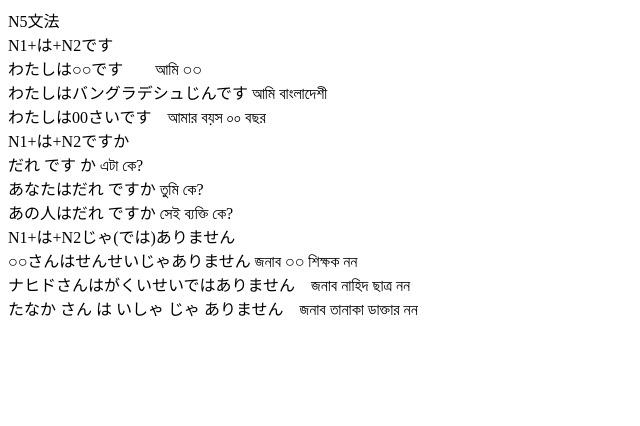
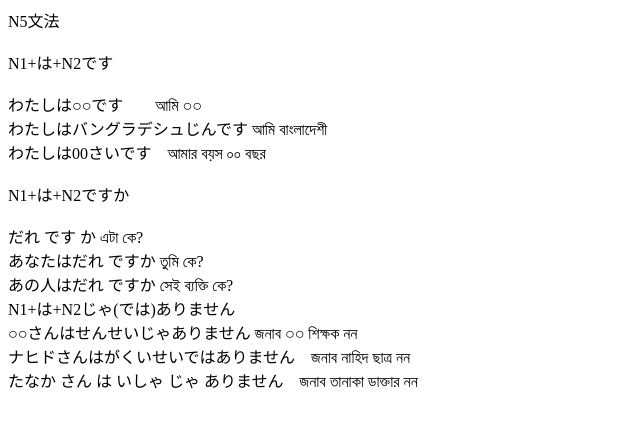
Before and after one commit to rahatuljp/my-blog, a plain HTML site: page grammar.html in a window 1280 px wide. Shown: the whole page, without its empty margins (0-640 px from the left). Drawn offline with Linux system fonts and the light colour scheme.

Commit message:
Update grammar.html

```diff
--- a/grammar.html
+++ b/grammar.html
@@ -5,12 +5,12 @@
 <meta name="viewport" content="width=device-width, initial-scale=1.0">
 </head>
 <body>
-                              N5文法<br>
-N1+は+N2です<br>
+                              N5文法<br><br>
+N1+は+N2です<br><br>
 わたしは○○です　　আমি ○○<br>
 わたしはバングラデシュじんです আমি বাংলাদেশী <br>
-わたしは00さいです　আমার বয়স ০০ বছর<br>
-N1+は+N2ですか<br>
+わたしは00さいです　আমার বয়স ০০ বছর<br><br>
+N1+は+N2ですか<br><br>
 だれ です か  এটা কে?<br>
 あなたはだれ ですか  তুমি কে?<br>
 あの人はだれ ですか  সেই ব্যক্তি কে?<br>
```
